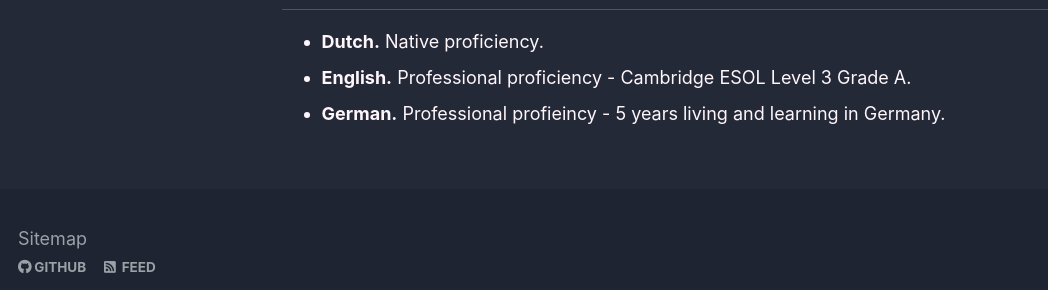
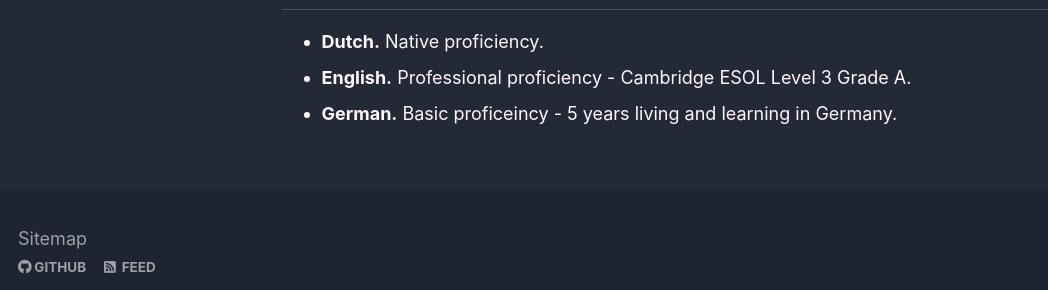
Before and after one commit to Markvanderuit/markvanderuit.github.io, a Jekyll site: the page built from _pages/cv.md, in a window 1280 px wide and 900 px high, scrolled down 936 px. Shown: the part 557-847 px from the top of the window, without its empty margins (0-1048 px from the left). Built offline with Jekyll 4.4.1, drawn with Linux system fonts in a browser that asks for light colours; some web fonts are replaced.

Commit message:
Update cv.md

```diff
--- a/_pages/cv.md
+++ b/_pages/cv.md
@@ -50,7 +50,7 @@ redirect_from:
 
 - **Dutch.** Native proficiency.
 - **English.** Professional proficiency - Cambridge ESOL Level 3 Grade A.
-- **German.** Professional profieincy - 5 years living and learning in Germany.
+- **German.** Basic proficeincy - 5 years living and learning in Germany.
 
 <!-- ## Publications
 
```
